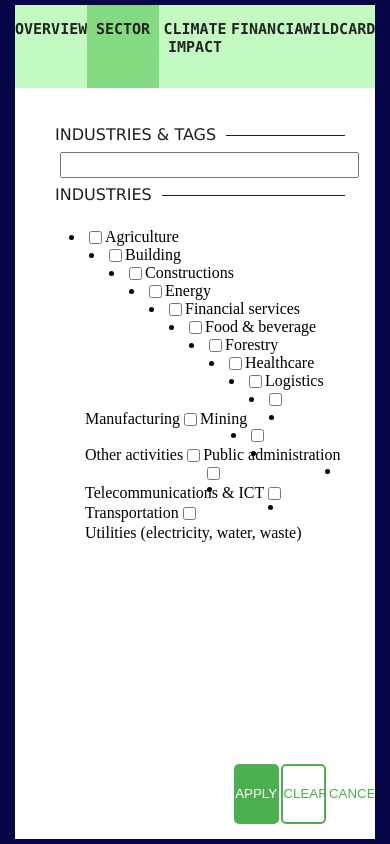
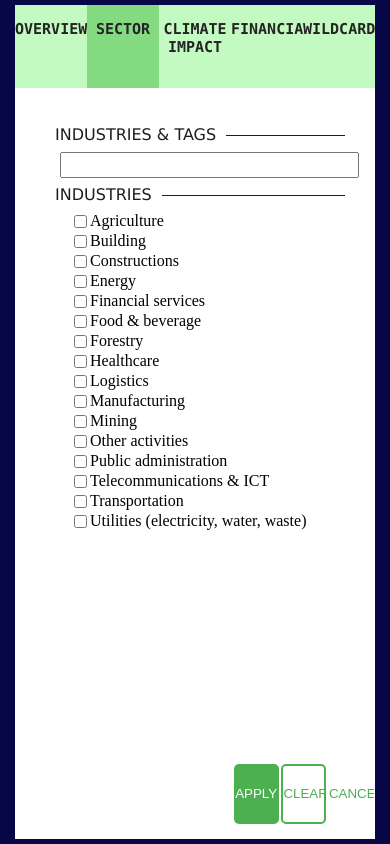
Before and after one commit to emanuel0918/FrontEndTask, a plain HTML site: page index.html in a window 390 px wide. Drawn offline with nearby package versions, Linux system fonts and the light colour scheme.

Commit message:
Fixed the responsive media bug for the checkbox filters

```diff
--- a/index.html
+++ b/index.html
@@ -46,10 +46,12 @@
                 <p><span>{{ checkbox_label }}</span></p>
             </div>
             <div class="row">
-              <div class="filter-list">
-                <ul>
-                  <div class="row">
-                    <li v-for="industry in industries">
+              <div class="container-filter-list">
+                <!-- This element fits in the grid with responsive media -->
+                <div
+                  class="filter-list-element"
+                  v-for="industry in industries"
+                >
                   <div class="list-checkbox">
                     <input
                       type="checkbox"
@@ -59,9 +61,7 @@
                   <div class="list-label">
                     {{ industry.label }}
                   </div>
-                    </li>
                 </div>
-                </ul>
               </div>
             </div>
           </div>
```
Lines whose indentation alone changed are shown as unchanged.
